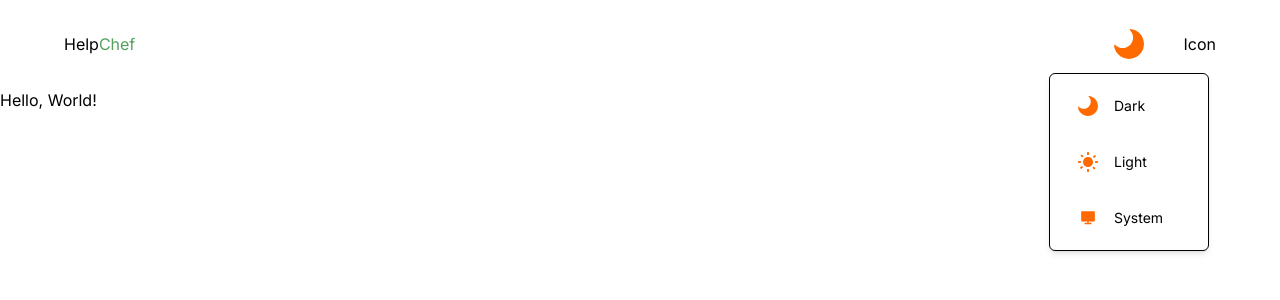
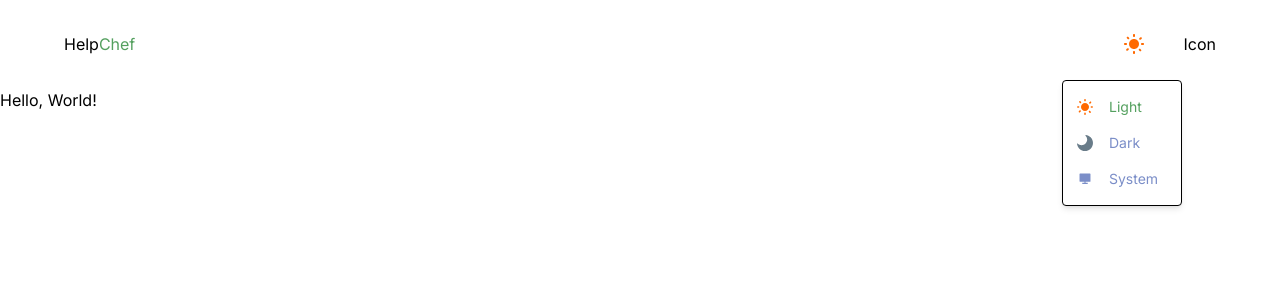
Before and after one commit to NirajMalokar21/chef_helper, a Next.js app: page / in a window 1280 px wide. Both pictures are taken after a click on the button 1128 px from the left and 44 px from the top of the page. Shown: the top 300 px of the page. Built offline with nearby package versions, Linux system fonts and the light colour scheme.

Commit message:
Add theme functionality with themeContext

```diff
--- a/app/layout.tsx
+++ b/app/layout.tsx
@@ -1,6 +1,7 @@
 import type { Metadata } from "next";
 import { Inter, Space_Grotesk } from 'next/font/google'
 import "./globals.css";
+import { ThemeProvider } from "@/context/ThemeProvider";
 
 const inter = Inter ({
   subsets: ['latin'],
@@ -25,7 +26,11 @@ export default function RootLayout({
 }>) {
   return (
     <html lang="en">
-      <body className={`${inter.variable} ${spaceGrotesk.variable}`}>{children}</body>
+      <body className={`${inter.variable} ${spaceGrotesk.variable}`}>
+        <ThemeProvider>
+          {children}
+        </ThemeProvider>
+      </body>
     </html>
   );
 }
--- a/components/navbar/Navbar.tsx
+++ b/components/navbar/Navbar.tsx
@@ -3,9 +3,9 @@ import Theme from './Theme'
 
 const Navbar = () => {
   return (
-    <nav className='flex flex-row justify-between items-center background-light900_dark200 px-16 py-6'>
+    <nav className='flex flex-row justify-between items-center background-light900_dark300 px-16 py-6'>
         <div className='h1-bold'>
-            <p>Help<span className='text-primary-500'>Chef</span></p>
+            <p className='text-dark100_light900'>Help<span className='text-primary-500'>Chef</span></p>
         </div>
         <div className='flex flex-row gap-6 justify-between items-center'>
             <Theme />
--- a/components/navbar/Theme.tsx
+++ b/components/navbar/Theme.tsx
@@ -1,4 +1,5 @@
-import React from 'react'
+"use client"
+import React, { useContext } from 'react'
 import {
     Menubar,
     MenubarContent,
@@ -9,33 +10,48 @@ import {
     MenubarTrigger,
   } from "@/components/ui/menubar"
 import Image from 'next/image'
+import { ThemeProvider, useTheme } from '@/context/ThemeProvider'
+import { themes } from '@/constants'
 
 const Theme = () => {
+
+  const {mode, setMode} = useTheme();
   return (
     <div>
         <Menubar className='relative border-none bg-transparent shadow-none'>
             <MenubarMenu>
-                <MenubarTrigger><Image src='/assets/icons/moon.svg' alt='Icon' width={30} height={30} className='active-theme' /></MenubarTrigger>
-                <MenubarContent className='bg-background-900'>
-                <MenubarItem className='flex justify-start items-center pl-6'>
-                    <div className='flex flex-row justify-center items-center gap-4 py-3'>
-                        <Image src='/assets/icons/moon.svg' alt='Icon' width={20} height={20}  className='active-theme'/>
-                        <p className='base-semibold'> Dark</p>
-                    </div>
-                </MenubarItem>
-                <MenubarItem className='flex justify-start items-center pl-6'>
-                    <div className='flex flex-row justify-center items-center gap-4 py-3'>
-                        <Image src='/assets/icons/sun.svg' alt='Icon' width={20} height={20}  className='active-theme'/>
-                        <p className='base-semibold'> Light</p>
-                    </div>
-                </MenubarItem>
-                <MenubarItem className='flex justify-start items-center pl-6'>
-                    <div className='flex flex-row justify-center items-center gap-4 py-3'>
-                        <Image src='/assets/icons/computer.svg' alt='Icon' width={20} height={20}  className='active-theme'/>
-                        <p className='base-semibold'> System</p>
-                    </div>
-                </MenubarItem>
-                </MenubarContent>
+                <MenubarTrigger>
+                    {
+                        mode === 'light' ? (
+                            <Image src="/assets/icons/sun.svg"
+                            width={20} height={20} className='active-theme' alt='light'/>
+                        ): (
+                            <Image src="/assets/icons/moon.svg" width={20} height={20} className='active-theme border-none' alt='dark' />
+                        )
+                    }
+                </MenubarTrigger>
+                <MenubarContent className="bg-light-900 dark:border-dark-400 dark:bg-dark-300 absolute -right-12 mt-3 min-w-[120px] rounded border py-2">
+                        {themes.map((item) => (
+                            <MenubarItem
+                                key={item.value}
+                                className='focus:bg-light-800 dark:focus:bg-dark-400 flex cursor-pointer items-center gap-4 px-2.5 py-2'
+                                onClick={() => {
+                                    setMode(item.value)
+                                    if(item.value !== 'system') {
+                                        localStorage.theme = item.value
+                                    }
+                                    else {
+                                        localStorage.removeItem('theme')
+                                    }
+                                }}
+                            >
+                                <Image src={item.icon} alt={item.value} height={16} width={16} className={`${mode === item.value && 'active-theme'}`} />
+                                <p className={`body-semibold text-light-500 ${mode === item.value ? 'text-primary-500' : 'text-dark100_light900'}`}>
+                                     {item.label}
+                                </p>
+                            </MenubarItem>
+                        ))}
+                    </MenubarContent>
             </MenubarMenu>
         </Menubar>
     </div>
--- /dev/null
+++ b/constants/index.ts
@@ -0,0 +1,5 @@
+export const themes = [
+    { value: "light", label: "Light", icon: "/assets/icons/sun.svg" },
+    { value: "dark", label: "Dark", icon: "/assets/icons/moon.svg" },
+    { value: "system", label: "System", icon: "/assets/icons/computer.svg" },
+  ];
--- /dev/null
+++ b/context/ThemeProvider.tsx
@@ -0,0 +1,46 @@
+"use client"
+import { createContext, useContext, useEffect, useState } from "react";
+
+interface ThemeContextType {
+    mode: string;
+    setMode: (mode: string) => void;
+}
+
+const ThemeContext = createContext<ThemeContextType | undefined>(undefined);
+
+export function ThemeProvider ({ children }: {children: React.ReactNode}) {
+    const [mode, setMode] = useState('');
+
+    const handleThemeChange = () => {
+        if(localStorage.theme ==='dark' ||
+            (!("theme" in localStorage) && window.matchMedia("(prefers-color-scheme: dark)").matches)
+        ){
+            setMode('dark');
+            document.documentElement.classList.add('dark');
+        }
+        else {
+            setMode('light');
+            document.documentElement.classList.remove('dark');
+        }
+    }
+
+    useEffect(() => {
+        handleThemeChange()
+    }, [mode])
+
+    return (
+        <ThemeContext.Provider value={{ mode, setMode }}>
+            {children}
+        </ThemeContext.Provider>
+    )
+}
+
+export function useTheme() {
+    const context = useContext(ThemeContext);
+
+    if(context === undefined){
+        throw new Error('useTheme must be used within a ThemeProvider')
+    }
+
+    return context
+}
```
